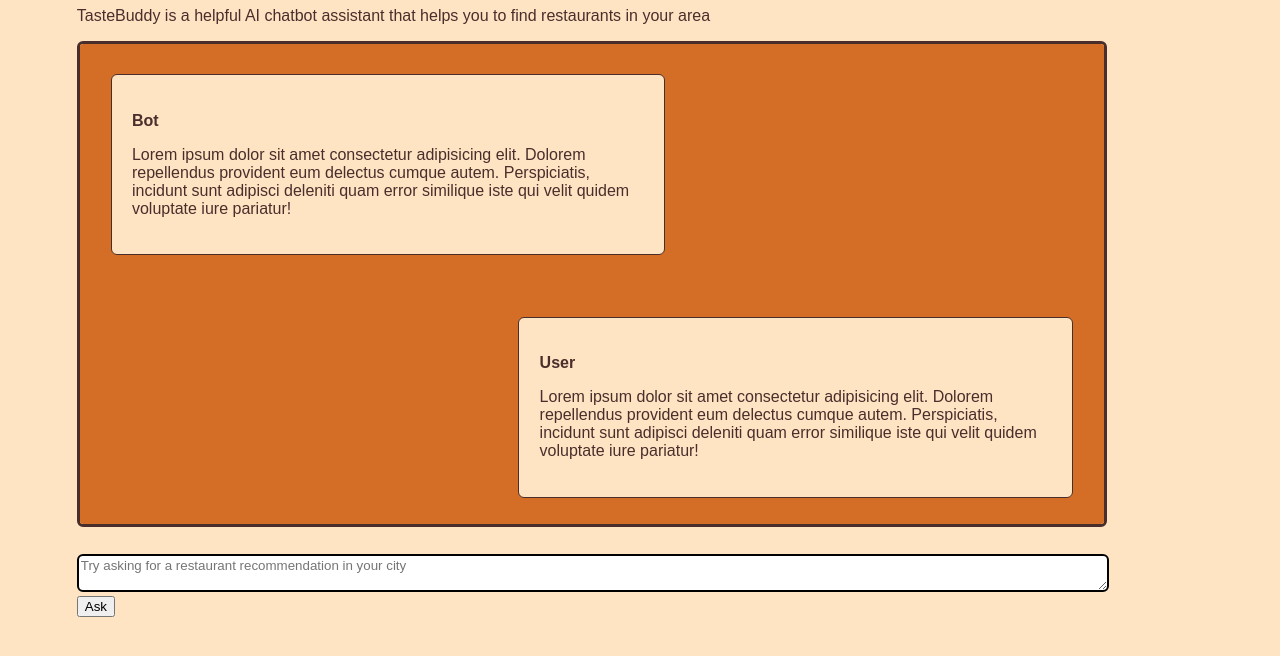
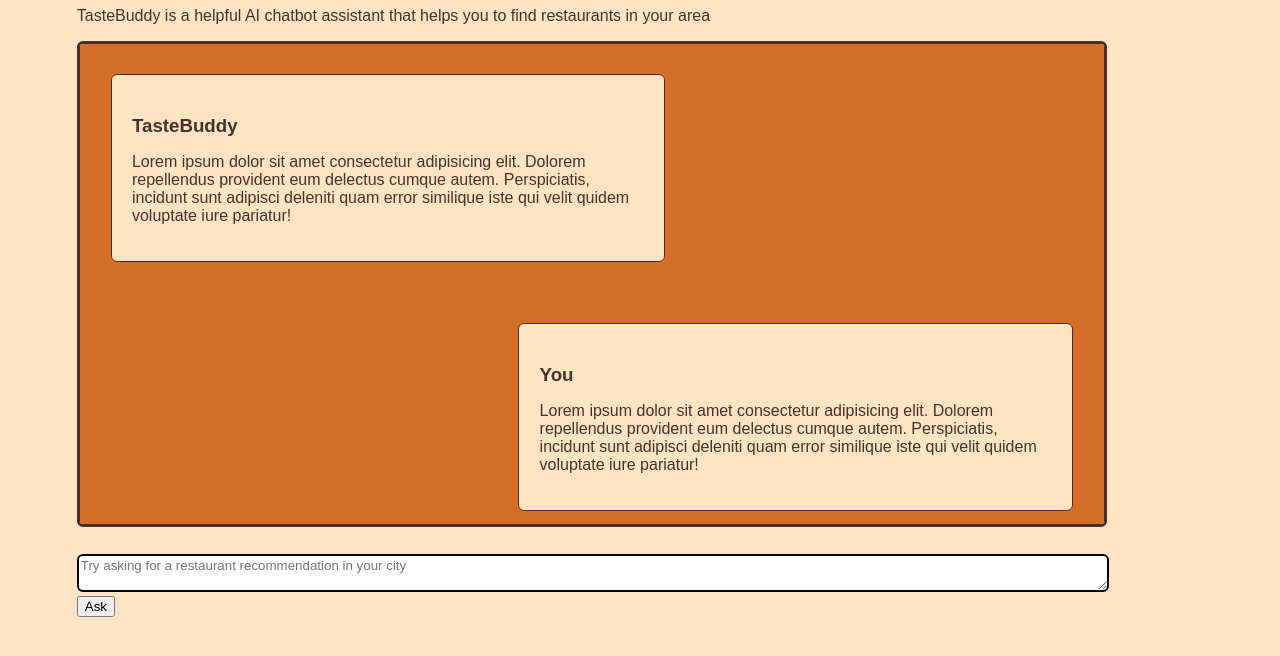
Before and after one commit to kfemelue/openai_api, a plain HTML site: page client/index.html in a window 1280 px wide. Shown: the part 166-822 px from the top of the page. Drawn offline with Linux system fonts and the light colour scheme.

Commit message:
Update logo alt text, html placeholder messages in client/index.html

```diff
--- a/client/index.html
+++ b/client/index.html
@@ -10,7 +10,7 @@
     <main>
         <header id="header">
             <h1>TasteBuddy</h1>
-            <img id="header-image" src="./Gemini_Generated_Image_710zde710zde710z.jpeg" alt="A graphic of a Nigerian Jollof Rice and Chicken Dish">
+            <img id="header-image" src="./Gemini_Generated_Image_710zde710zde710z.jpeg" alt="A graphic of the Nigerian Dish Jollof Rice with Chicken">
         </header>
         <section>
             <p>TasteBuddy is a helpful AI chatbot assistant that helps you to find restaurants in your area</p>
@@ -18,18 +18,18 @@
         <section id="chat-container">
             <div id="chat-box">
                 <div id="message-bot">
-                    <p id="message-role">Bot</p>
+                    <h3 id="message-role">TasteBuddy</h3>
                     <p id="message-text">Lorem ipsum dolor sit amet consectetur adipisicing elit. Dolorem repellendus provident eum delectus cumque autem. Perspiciatis, incidunt sunt adipisci deleniti quam error similique iste qui velit quidem voluptate iure pariatur!</p>
                 </div>
                 <div id="message-user">
-                    <p id="message-role">User</p>
+                    <h3 id="message-role">You</h3>
                     <p id="message-text">Lorem ipsum dolor sit amet consectetur adipisicing elit. Dolorem repellendus provident eum delectus cumque autem. Perspiciatis, incidunt sunt adipisci deleniti quam error similique iste qui velit quidem voluptate iure pariatur!</p>
                 </div>
             </div>
             <div id="input-container">
                 <textarea id="user-input" required placeholder="Try asking for a restaurant recommendation in your city" name="user-prompt" id="user-prompt"></textarea>
             </div>
-            <button id="ask-button" onclick="askAssistant()"> Ask </button>
+            <button id="ask-button" onclick="askAssistant()">Ask</button>
         </section>
     </main>
     <script src="./script.js"></script>
```
